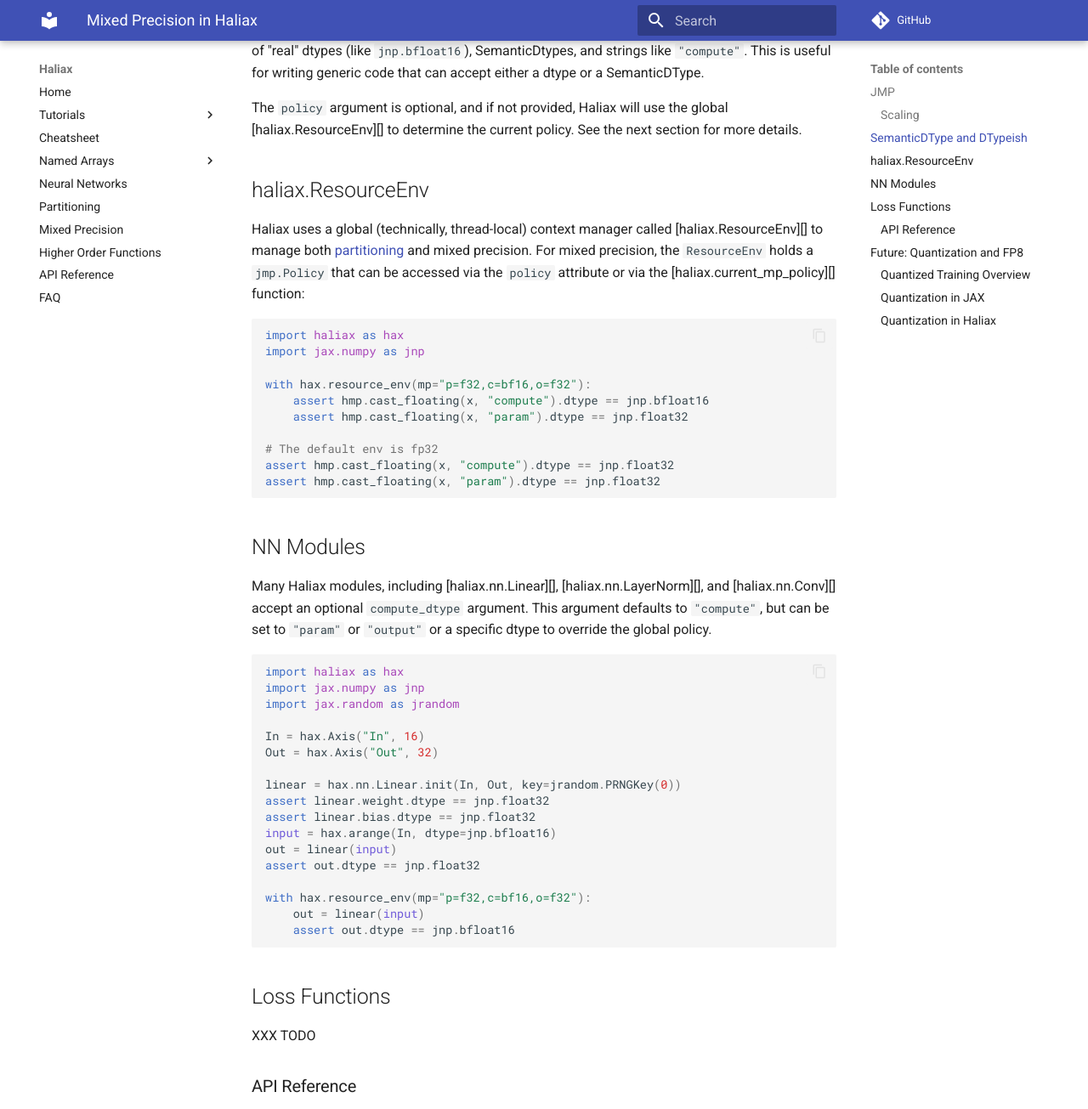
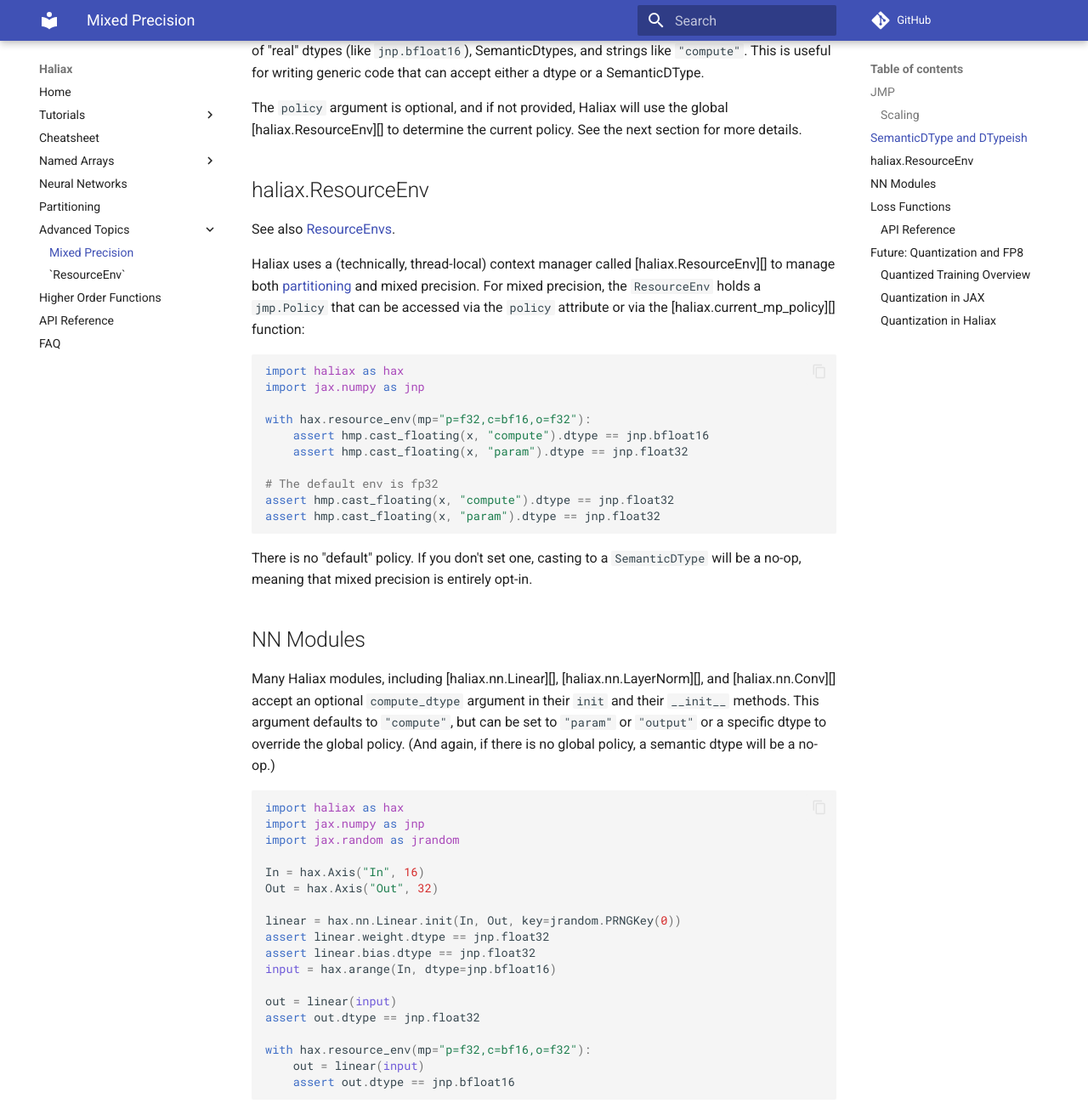
Before and after one commit to stanford-crfm/haliax, an MkDocs documentation site: the page built from docs/mixed-precision.md, in a window 1280 px wide and 1400 px high, scrolled down 1246 px, cut to the strip 0-1305 px from the top of the window. Shown: the whole strip at 85% size. Built offline with MkDocs 1.6.1 and Material for MkDocs 9.7.7, drawn with Linux system fonts in a browser that asks for light colours; comment, search, counter and statistics services are not loaded.

Commit message:
wip docs for ResourceEnv

````diff
--- a/docs/mixed-precision.md
+++ b/docs/mixed-precision.md
@@ -57,7 +57,9 @@
 
 ## haliax.ResourceEnv
 
-Haliax uses a global (technically, thread-local) context manager called [haliax.ResourceEnv][] to manage
+See also [ResourceEnvs](resource-env.md).
+
+Haliax uses a (technically, thread-local) context manager called [haliax.ResourceEnv][] to manage
 both [partitioning](partitioning.md) and mixed precision. For mixed precision, the `ResourceEnv` holds a
 `jmp.Policy` that can be accessed via the `policy` attribute or via the [haliax.current_mp_policy][] function:
 
@@ -74,12 +76,17 @@
 assert hmp.cast_floating(x, "param").dtype == jnp.float32
 ```
 
+There is no "default" policy. If you don't set one, casting to a `SemanticDType` will be a no-op,
+meaning that mixed precision is entirely opt-in.
 
 ## NN Modules
 
 Many Haliax modules, including [haliax.nn.Linear][], [haliax.nn.LayerNorm][], and [haliax.nn.Conv][] accept
-an optional `compute_dtype` argument. This argument defaults to `"compute"`, but can be set to `"param"` or
-`"output"` or a specific dtype to override the global policy.
+an optional `compute_dtype` argument in their `init` and their `__init__` methods.
+This argument defaults to `"compute"`, but can be set to `"param"` or
+`"output"` or a specific dtype to override the global policy. (And again, if there is no global policy, a
+semantic dtype will be a no-op.)
+
 
 ```python
 import haliax as hax
@@ -93,6 +100,7 @@
 assert linear.weight.dtype == jnp.float32
 assert linear.bias.dtype == jnp.float32
 input = hax.arange(In, dtype=jnp.bfloat16)
+
 out = linear(input)
 assert out.dtype == jnp.float32
 
--- a/mkdocs.yml
+++ b/mkdocs.yml
@@ -85,7 +85,9 @@
     - Rearrange: 'rearrange.md'
   - Neural Networks: 'nn.md'
   - Partitioning: 'partitioning.md'
-  - Mixed Precision: 'mixed_precision.md'
+  - Advanced Topics:
+    - Mixed Precision: 'mixed-precision.md'
+    - "`ResourceEnv`" : 'resource-env.md'
   - Higher Order Functions: 'hof.md'
   - API Reference: 'api.md'
   - FAQ: 'faq.md'
````
Also changed, not shown: docs/resource-env.md (added, +83 -0 lines), 1 other file.
